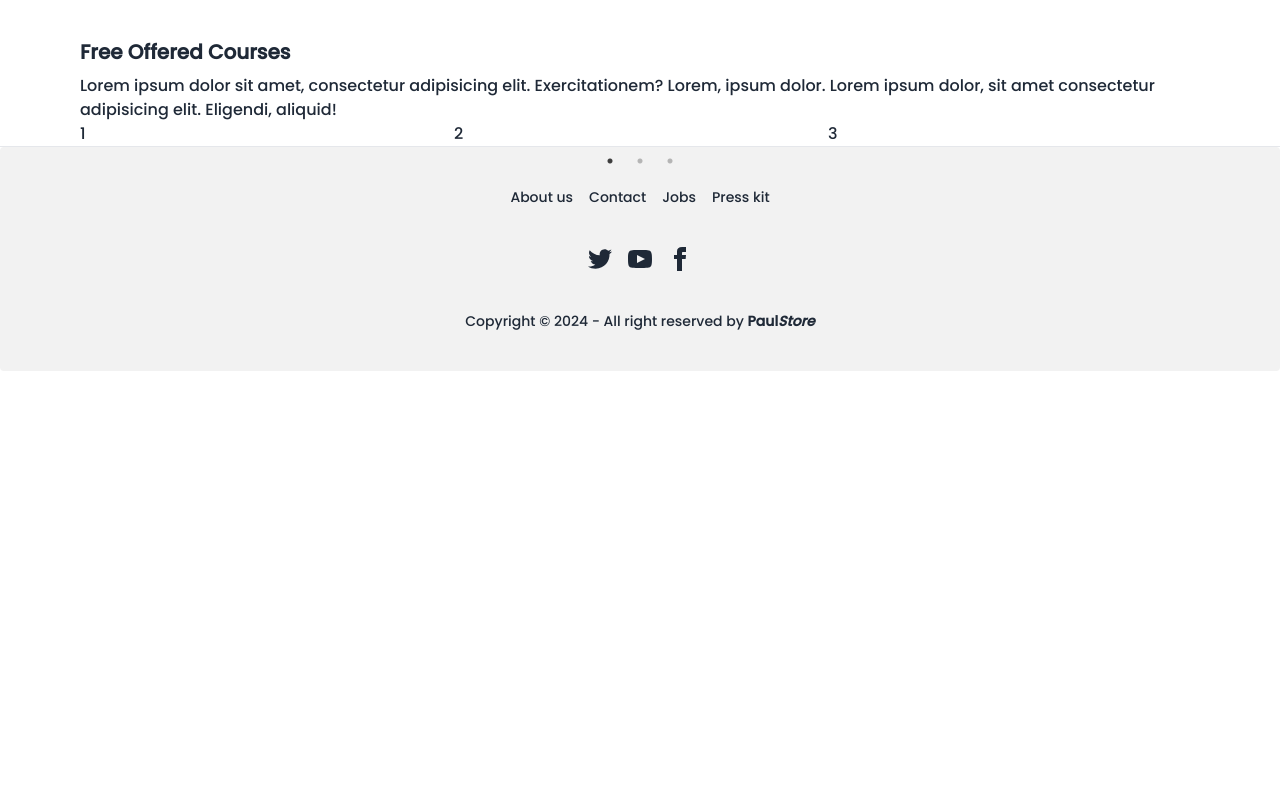
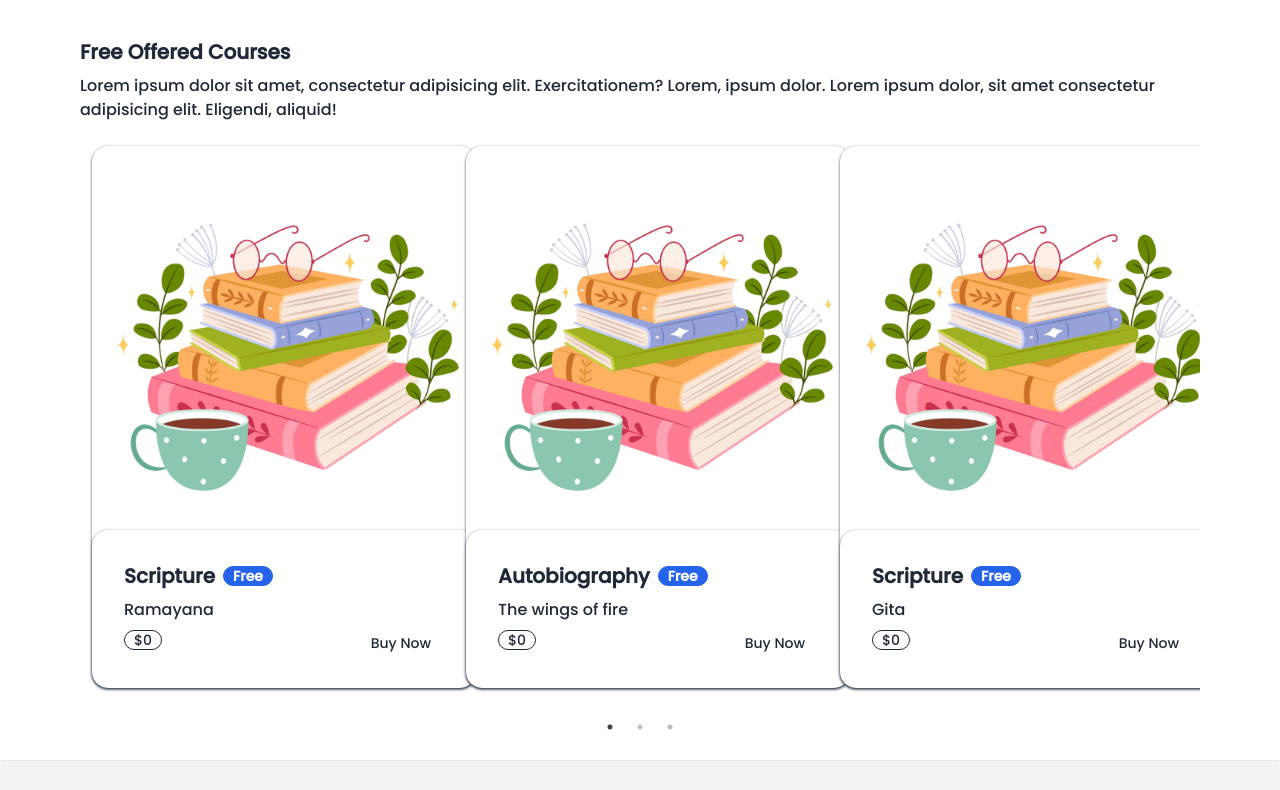
Before and after one commit to Ajoy-paul11/Book-Store-Project, a React app in the folder frontend/: page / in a window 1280 px wide. Shown: the part 550-1340 px from the top of the page. Before the commit the page ends 921 px from the top, so only its background shows below. Built offline with nearby package versions, Linux system fonts and the light colour scheme; the HTML template or start-up script is replaced by a standard one.

Commit message:
Add Card section and fixed its position.

```diff
--- a/frontend/public/list.json
+++ b/frontend/public/list.json
@@ -5,7 +5,7 @@
     "title": "Ramayana",
     "price": 0,
     "category": "Free",
-    "image": "https://img.freepik.com/free-vector/hand-drawn-flat-design-stack-books_23-2149342941.jpg?t=st=1722938573~exp=1722942173~hmac=45cbb4294a5f1546555e3beb5e42e1f4ee1b3c68e3443f090664da0bd783dc9d&w=740"
+    "image": "./bookpng.png"
   },
   {
     "id": "2",
@@ -13,7 +13,7 @@
     "title": "The Cactus",
     "price": 250,
     "category": "Paid",
-    "image": "https://img.freepik.com/free-vector/hand-drawn-flat-design-stack-books_23-2149342941.jpg?t=st=1722938573~exp=1722942173~hmac=45cbb4294a5f1546555e3beb5e42e1f4ee1b3c68e3443f090664da0bd783dc9d&w=740"
+    "image": "./bookpng.png"
   },
   {
     "id": "3",
@@ -21,7 +21,7 @@
     "title": "The wings of fire",
     "price": 0,
     "category": "Free",
-    "image": "https://img.freepik.com/free-vector/hand-drawn-flat-design-stack-books_23-2149342941.jpg?t=st=1722938573~exp=1722942173~hmac=45cbb4294a5f1546555e3beb5e42e1f4ee1b3c68e3443f090664da0bd783dc9d&w=740"
+    "image": "./bookpng.png"
   },
   {
     "id": "4",
@@ -29,7 +29,7 @@
     "title": "A Hundred is not enough",
     "price": 250,
     "category": "Paid",
-    "image": "https://img.freepik.com/free-vector/hand-drawn-flat-design-stack-books_23-2149342941.jpg?t=st=1722938573~exp=1722942173~hmac=45cbb4294a5f1546555e3beb5e42e1f4ee1b3c68e3443f090664da0bd783dc9d&w=740"
+    "image": "./bookpng.png"
   },
   {
     "id": "5",
@@ -37,7 +37,7 @@
     "title": "Gita",
     "price": 0,
     "category": "Free",
-    "image": "https://img.freepik.com/free-vector/hand-drawn-flat-design-stack-books_23-2149342941.jpg?t=st=1722938573~exp=1722942173~hmac=45cbb4294a5f1546555e3beb5e42e1f4ee1b3c68e3443f090664da0bd783dc9d&w=740"
+    "image": "./bookpng.png"
   },
   {
     "id": "6",
@@ -45,7 +45,7 @@
     "title": "The road not taken",
     "price": 100,
     "category": "Free",
-    "image": "https://img.freepik.com/free-vector/hand-drawn-flat-design-stack-books_23-2149342941.jpg?t=st=1722938573~exp=1722942173~hmac=45cbb4294a5f1546555e3beb5e42e1f4ee1b3c68e3443f090664da0bd783dc9d&w=740"
+    "image": "./bookpng.png"
   },
   {
     "id": "7",
@@ -53,7 +53,7 @@
     "title": "Gitanjali",
     "price": 0,
     "category": "Free",
-    "image": "https://img.freepik.com/free-vector/hand-drawn-flat-design-stack-books_23-2149342941.jpg?t=st=1722938573~exp=1722942173~hmac=45cbb4294a5f1546555e3beb5e42e1f4ee1b3c68e3443f090664da0bd783dc9d&w=740"
+    "image": "./bookpng.png"
   },
   {
     "id": "8",
@@ -61,7 +61,7 @@
     "title": "The Alchamist",
     "price": 300,
     "category": "Paid",
-    "image": "https://img.freepik.com/free-vector/hand-drawn-flat-design-stack-books_23-2149342941.jpg?t=st=1722938573~exp=1722942173~hmac=45cbb4294a5f1546555e3beb5e42e1f4ee1b3c68e3443f090664da0bd783dc9d&w=740"
+    "image": "./bookpng.png"
   },
   {
     "id": "9",
@@ -69,7 +69,7 @@
     "title": "Bomkesh baksi",
     "price": 0,
     "category": "Free",
-    "image": "https://img.freepik.com/free-vector/hand-drawn-flat-design-stack-books_23-2149342941.jpg?t=st=1722938573~exp=1722942173~hmac=45cbb4294a5f1546555e3beb5e42e1f4ee1b3c68e3443f090664da0bd783dc9d&w=740"
+    "image": "./bookpng.png"
   },
   {
     "id": "10",
@@ -77,6 +77,6 @@
     "title": "Man and Bee",
     "price": 0,
     "category": "Free",
-    "image": "https://img.freepik.com/free-vector/hand-drawn-flat-design-stack-books_23-2149342941.jpg?t=st=1722938573~exp=1722942173~hmac=45cbb4294a5f1546555e3beb5e42e1f4ee1b3c68e3443f090664da0bd783dc9d&w=740"
+    "image": "./bookpng.png"
   }
 ]
--- a/frontend/src/components/BookSection.jsx
+++ b/frontend/src/components/BookSection.jsx
@@ -3,15 +3,15 @@ import "slick-carousel/slick/slick.css";
 import "slick-carousel/slick/slick-theme.css";
 import Slider from "react-slick";
 import list from "../../public/list.json";
+import Cards from "./Cards";
 
 function BookSection() {
   const filterData = list.filter((data) => data.category === "Free");
-  console.log(filterData);
 
   var settings = {
     dots: true,
     infinite: false,
-    speed: 1200,
+    speed: 2000,
     slidesToShow: 3,
     slidesToScroll: 3,
     initialSlide: 0,
@@ -54,32 +54,11 @@ function BookSection() {
             consectetur adipisicing elit. Eligendi, aliquid!
           </p>
         </div>
-        <div>
+        <div className=" mb-12">
           <Slider {...settings}>
-            <div>
-              <h3>1</h3>
-            </div>
-            <div>
-              <h3>2</h3>
-            </div>
-            <div>
-              <h3>3</h3>
-            </div>
-            <div>
-              <h3>4</h3>
-            </div>
-            <div>
-              <h3>5</h3>
-            </div>
-            <div>
-              <h3>6</h3>
-            </div>
-            <div>
-              <h3>7</h3>
-            </div>
-            <div>
-              <h3>8</h3>
-            </div>
+            {filterData.map((item) => (
+              <Cards item={item} key={item.id} />
+            ))}
           </Slider>
         </div>
       </div>
--- /dev/null
+++ b/frontend/src/components/Cards.jsx
@@ -0,0 +1,32 @@
+import React from "react";
+
+function Cards({ item }) {
+  return (
+    <>
+      <div className=" mt-6 my-6 pl-3">
+        <div className="card bg-base-100 w-96 shadow shadow-gray-600 hover:scale-105 duration-500 ">
+          <figure>
+            <img src={item.image} alt="card-image" />
+          </figure>
+          <div className="card-body shadow shadow-gray-600 rounded-2xl">
+            <h2 className="card-title">
+              {item.name}
+              <div className="badge bg-blue-600 outline-2 border-blue-600 text-white">
+                {item.category}
+              </div>
+            </h2>
+            <p>{item.title}</p>
+            <div className="card-actions justify-between">
+              <div className="badge badge-outline">${item.price}</div>
+              <div className="badge outline-1 border-white p-3 hover:bg-blue-600 hover:text-white duration-300 transition-all ease-in">
+                Buy Now
+              </div>
+            </div>
+          </div>
+        </div>
+      </div>
+    </>
+  );
+}
+
+export default Cards;
--- a/frontend/src/components/Navbar.jsx
+++ b/frontend/src/components/Navbar.jsx
@@ -37,7 +37,7 @@ function Navbar() {
 
   return (
     <div
-      className={`max-w-screen-2xl container mx-auto md:px-20 px-4 fixed top-0 left-0 right-0
+      className={`max-w-screen-2xl container mx-auto md:px-20 px-4 fixed top-0 left-0 right-0 z-10
     ${
       sticky
         ? "sticky-navbar shadow-md bg-base-200 duration-300 transition-all ease-in-out"
```
Also changed, not shown: frontend/public/bookpng.png (added).
